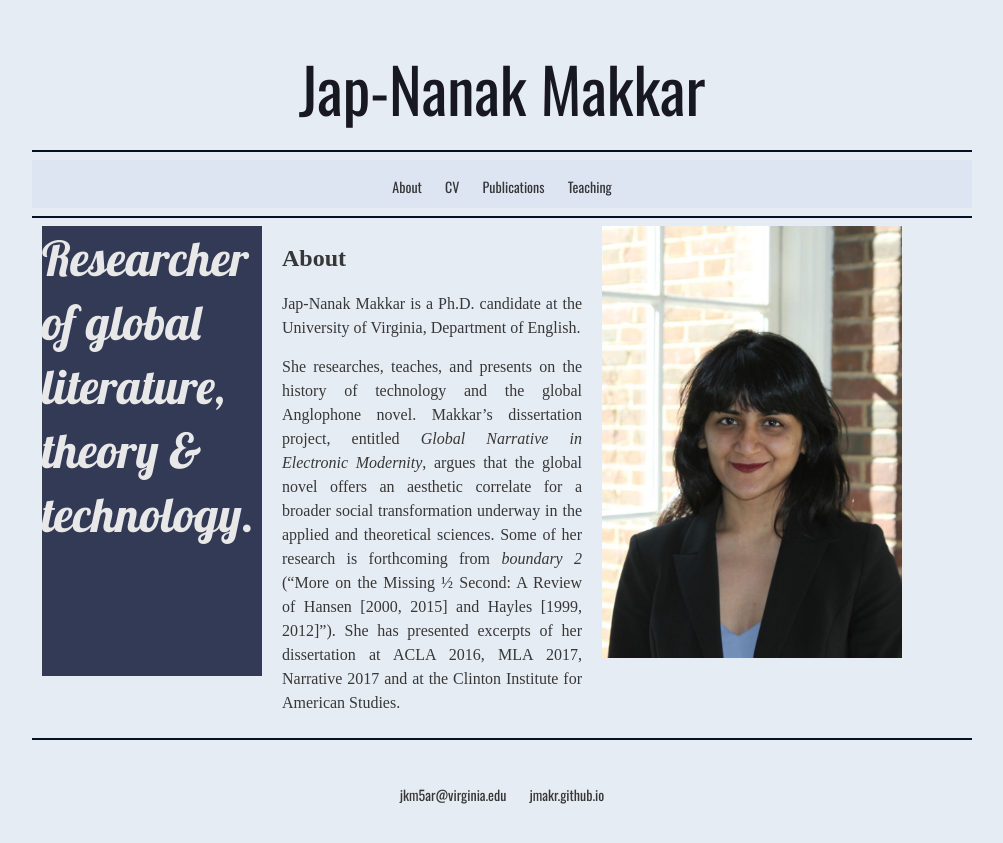
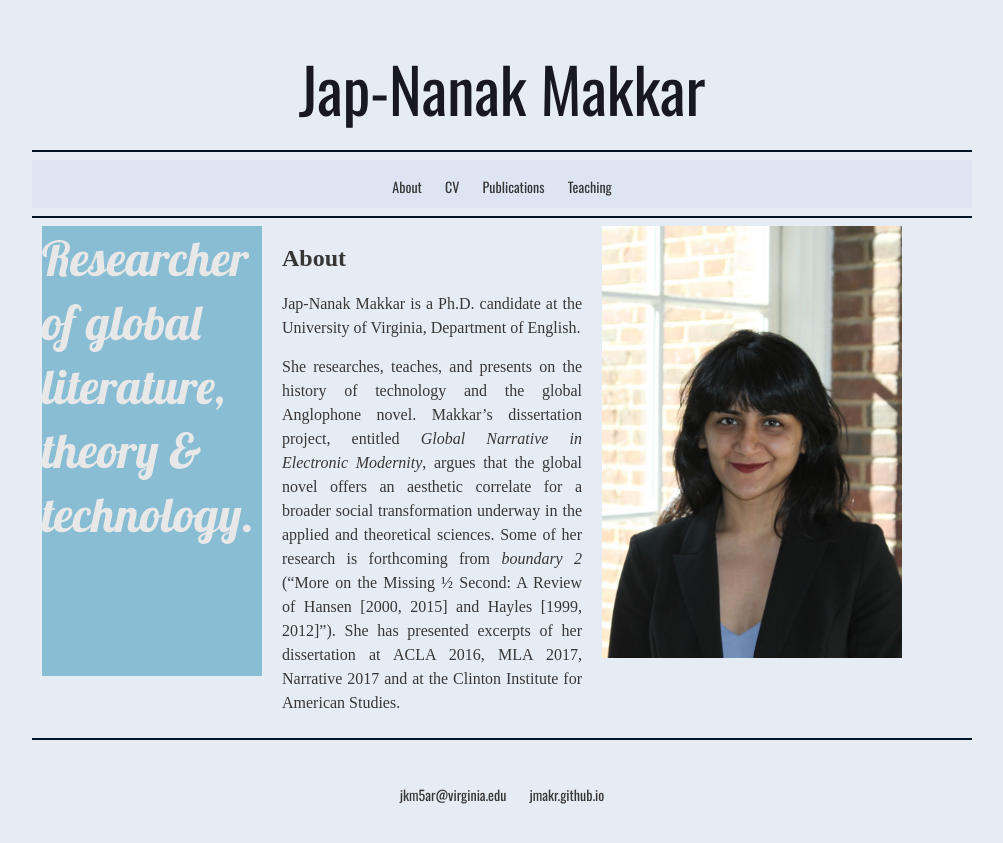
Before and after one commit to jmakr/jmakr.github.io, a Jekyll site: the page built from index.html, in a window 1280 px wide. Shown: the top 843 px of the page, without its empty margins (138-1141 px from the left). Built offline with Jekyll 4.4.1, drawn with Linux system fonts in a browser that asks for light colours; some web fonts are replaced.

Commit message:
Update main.css

```diff
--- a/css/main.css
+++ b/css/main.css
@@ -225,7 +225,7 @@ p2 {
 
 .p3box{
 height:450px;
-background-color: #333a56; /* vermillion*/
+background-color: #89bdd3; /* cool blue*/
 }
 
 p3 {
```
